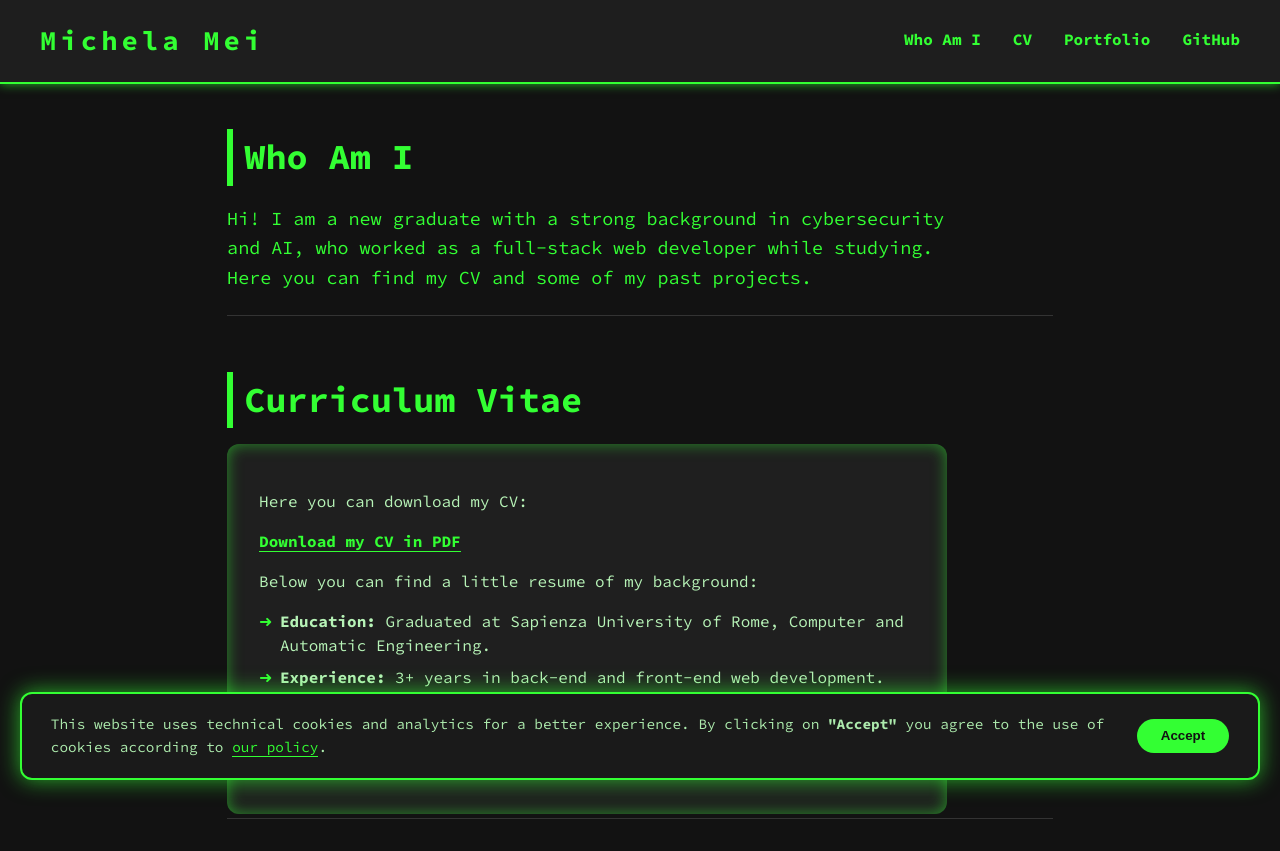
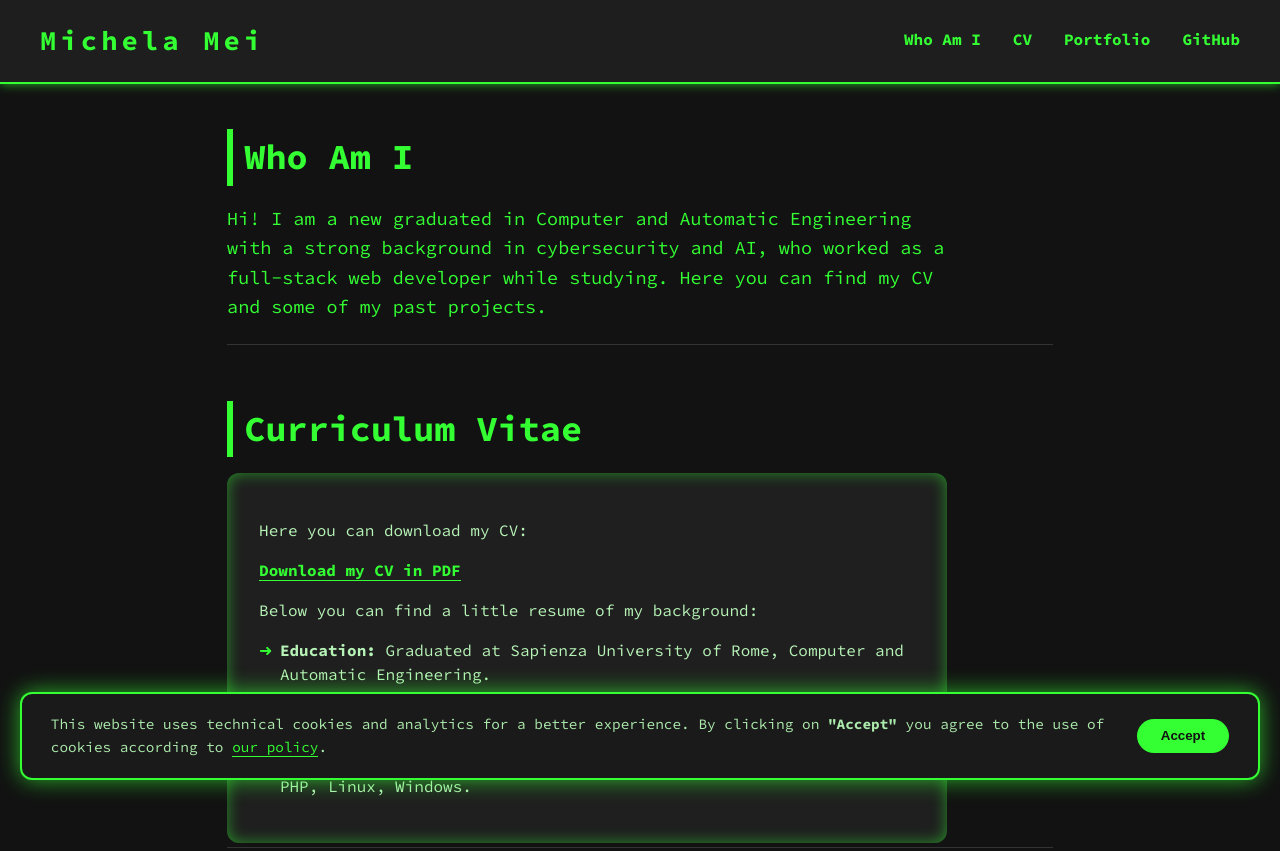
Before and after one commit to Kelfx/kelfx.github.io, a plain HTML site: page index.html in a window 1280 px wide. Shown: the top 851 px of the page. Drawn offline with Linux system fonts and the light colour scheme.

Commit message:
Update index.html
Signed-off-by: Kelfx <103377096+Kelfx@users.noreply.github.com>

```diff
--- a/index.html
+++ b/index.html
@@ -334,7 +334,7 @@
 <main>
   <section id="intro" tabindex="0">
     <h2>Who Am I</h2>
-    <p>Hi! I am a new graduate with a strong background in cybersecurity and AI, who worked as a full-stack web developer while studying. Here you can find my CV and some of my past projects.</p>
+    <p>Hi! I am a new graduated in Computer and Automatic Engineering with a strong background in cybersecurity and AI, who worked as a full-stack web developer while studying. Here you can find my CV and some of my past projects.</p>
   </section>
   <section id="cv" tabindex="0">
     <h2>Curriculum Vitae</h2>
```
